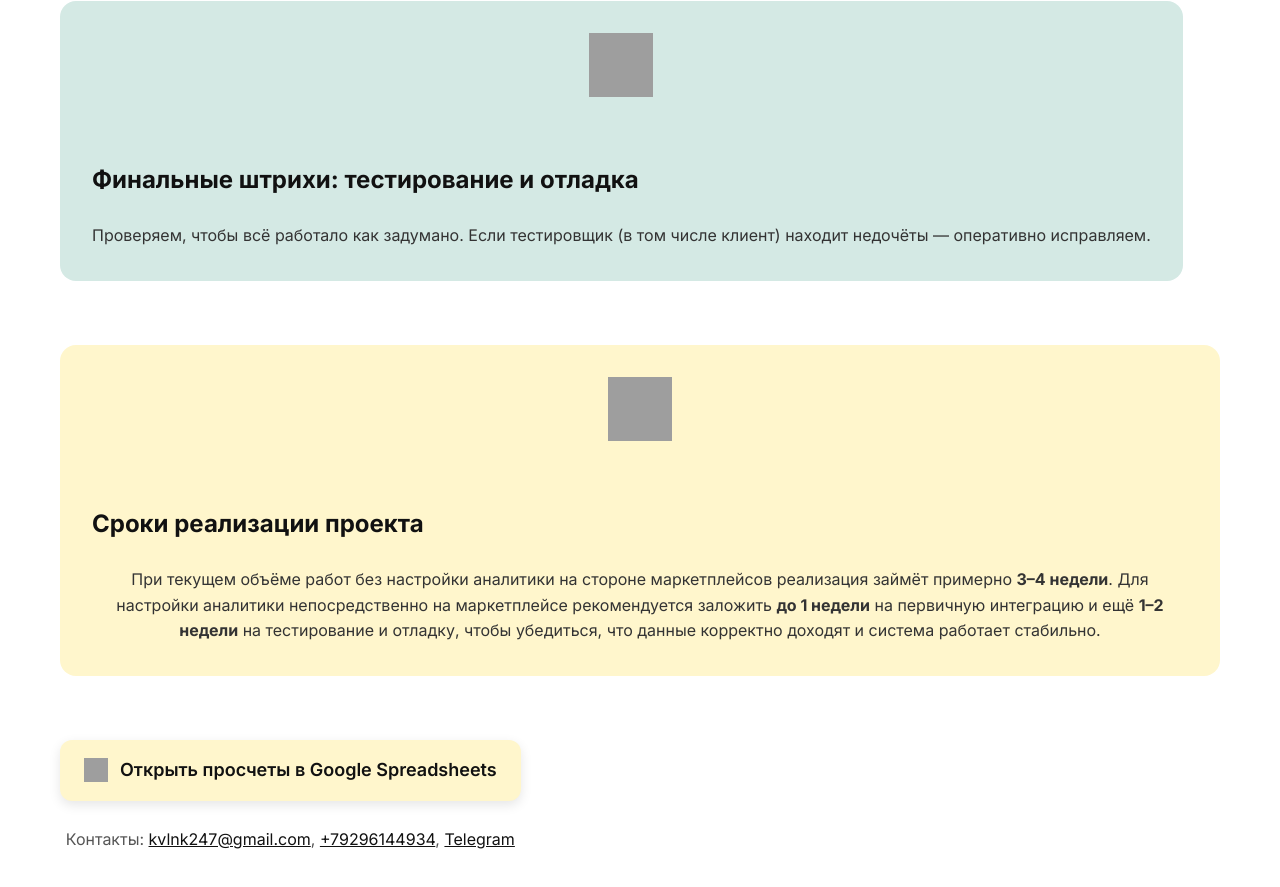
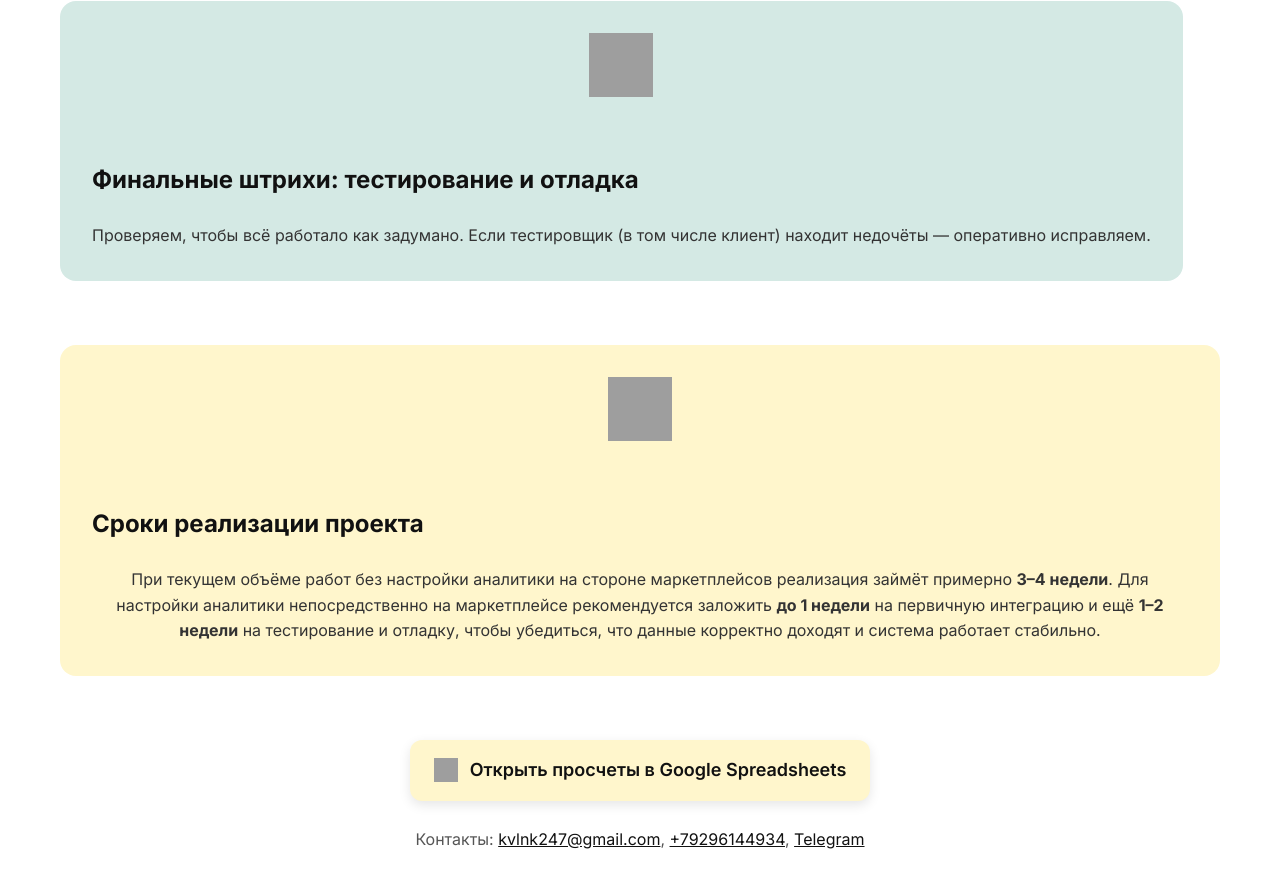
Before and after one commit to K-Lesha/proposals, a plain HTML site: page zetter-chemistry.html in a window 1280 px wide. Shown: the part 3505-4392 px from the top of the page. Drawn offline with Linux system fonts and the light colour scheme; grey boxes are pictures that could not be loaded.

Commit message:
Update zetter-chemistry.html

```diff
--- a/zetter-chemistry.html
+++ b/zetter-chemistry.html
@@ -258,6 +258,15 @@
   object-fit: contain;
   display: block;
 }
+
+    .final-cta {
+  display: flex;
+  flex-direction: column;
+  align-items: center;
+  margin: 0 auto 40px; /* центрируем блок */
+  max-width: 600px;    /* ограничиваем ширину */
+  text-align: center;  /* чтобы контакты тоже были по центру */
+}
   </style>
 </head>
 <body>
@@ -456,15 +465,21 @@
     </div>
 
     <!-- Блок 5: Завершение -->
-<div style="display: flex; flex-direction: column; align-items: center;">
-      <a href="https://docs.google.com/spreadsheets/d/1BdD-ITC2SQCN8wPme_YrxRQaRrdPQtlrHZQrWB12YbU/edit?usp=sharing" class="cta-button" target="_blank">
-        <img src="https://cdn-icons-png.flaticon.com/512/10007/10007105.png" alt="Таблица" width="24" height="24" />
-        Открыть просчеты в Google Spreadsheets
-      </a>
-      <div class="contacts">
-        <p>Контакты: <a href="mailto:kvlnk247@gmail.com" class="contact-link">kvlnk247@gmail.com</a>, <a href="tel:+79296144934" class="contact-link">+79296144934</a>, <a href="https://t.me/alexeykovalenko" class="contact-link" target="_blank">Telegram</a></p>
-      </div>
-    </div>
+<div class="final-cta">
+  <a href="https://docs.google.com/spreadsheets/d/1BdD-ITC2SQCN8wPme_YrxRQaRrdPQtlrHZQrWB12YbU/edit?usp=sharing"
+     class="cta-button" target="_blank">
+    <img src="https://cdn-icons-png.flaticon.com/512/10007/10007105.png"
+         alt="Таблица" width="24" height="24" />
+    Открыть просчеты в Google Spreadsheets
+  </a>
+  <div class="contacts">
+    <p>Контакты: <a href="mailto:kvlnk247@gmail.com" class="contact-link">kvlnk247@gmail.com</a>,
+       <a href="tel:+79296144934" class="contact-link">+79296144934</a>,
+       <a href="https://t.me/alexeykovalenko" class="contact-link" target="_blank">Telegram</a></p>
+  </div>
+</div>
+
+
   </div>
 </body>
 </html>
```
